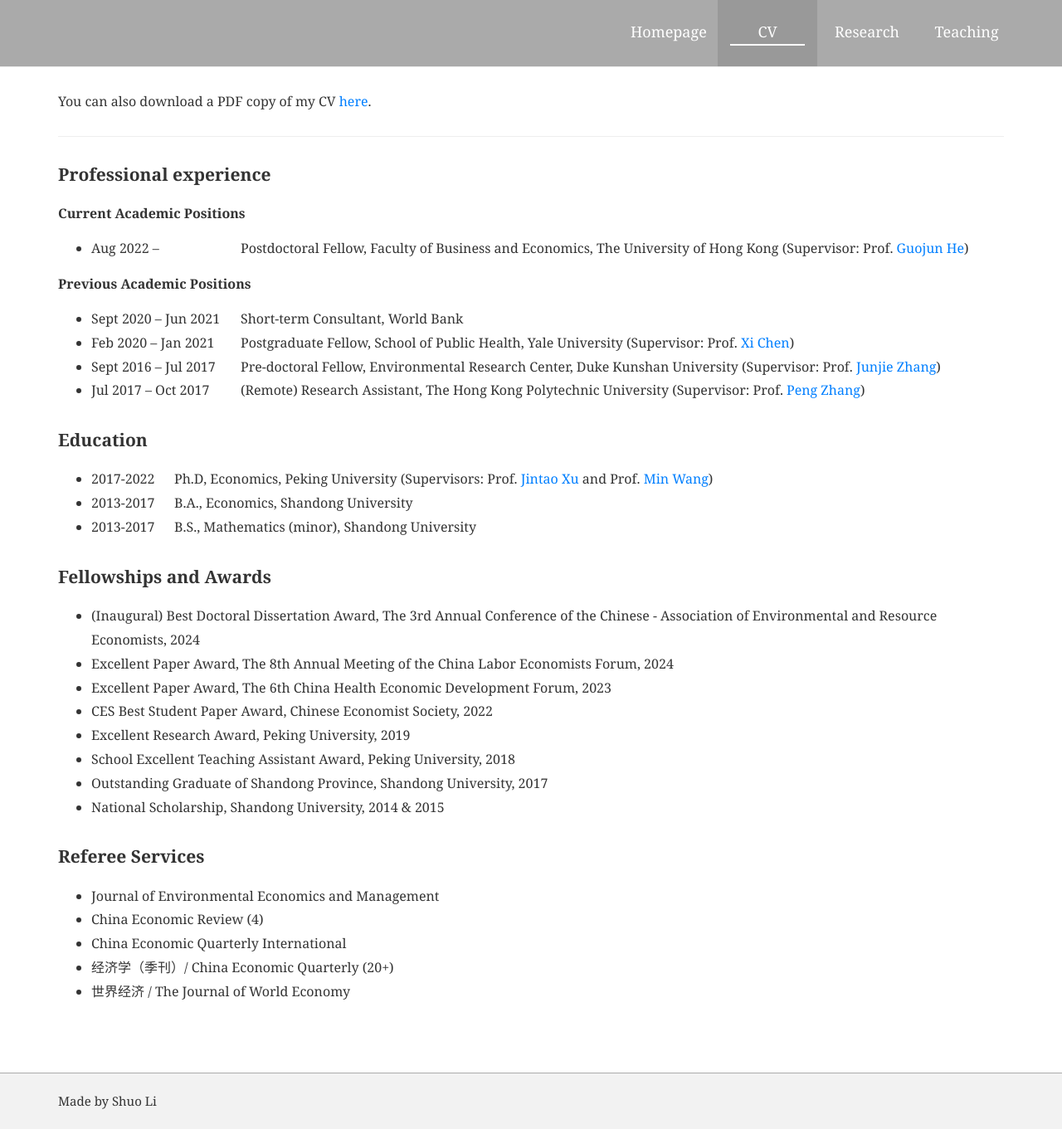
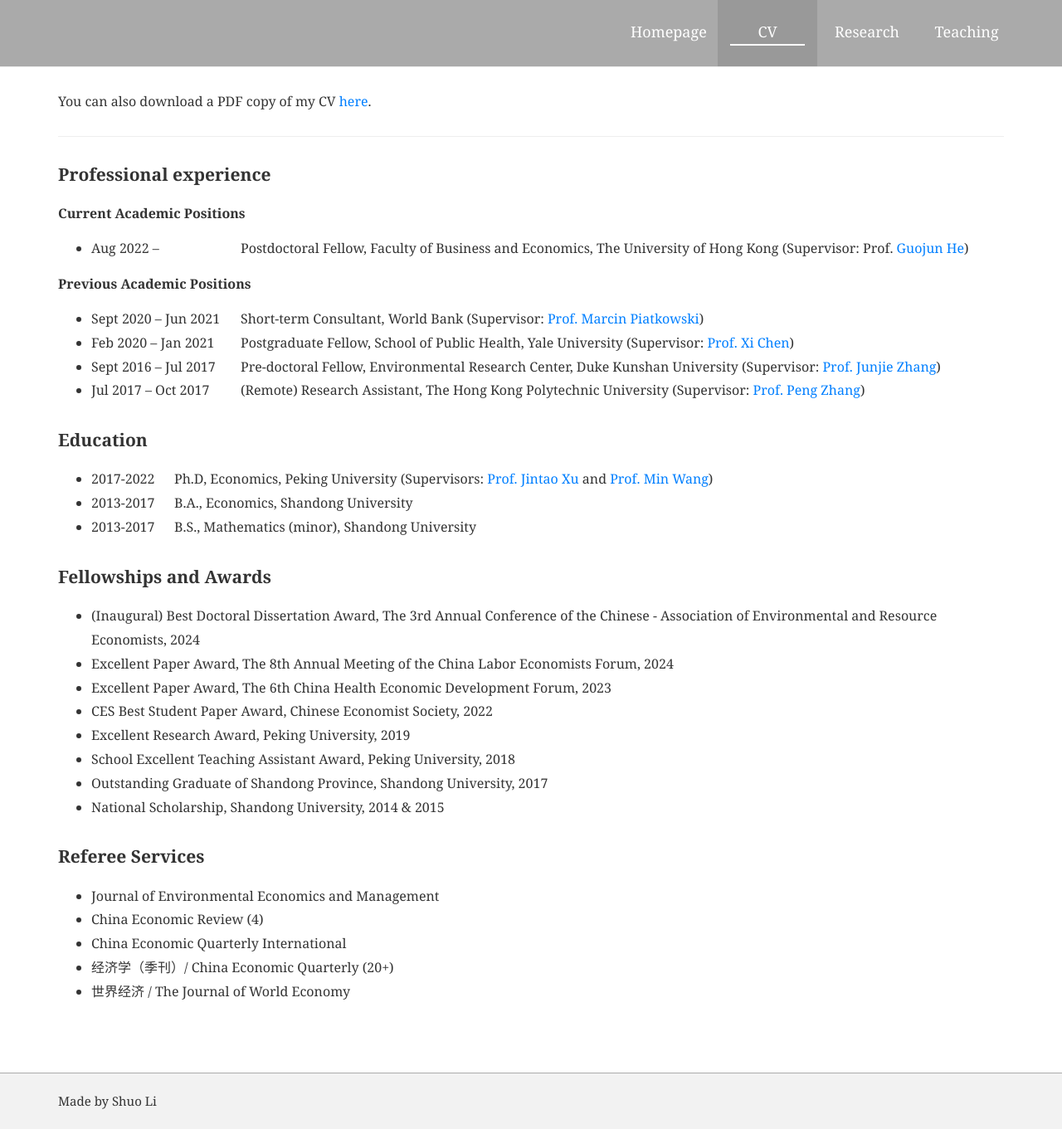
Before and after one commit to shuoliecon/shuoliecon.github.io, a Jekyll site: the page built from pages/_CV/index.md, in a window 1280 px wide. Shown: the whole page at 83% size. Built offline with Jekyll 4.4.1, drawn with Linux system fonts in a browser that asks for light colours.

Commit message:
Update index.md

```diff
--- a/pages/_CV/index.md
+++ b/pages/_CV/index.md
@@ -27,19 +27,19 @@
   <tbody>
     <tr>
       <td valign="baseline" width="220"><ul><li>Sept 2020 – Jun 2021</li></ul></td>
-      <td valign="baseline">Short-term Consultant, World Bank</td>
+      <td valign="baseline">Short-term Consultant, World Bank (Supervisor: <a href="https://blogs.worldbank.org/en/team/m/marcin-piatkowski">Prof. Marcin Piatkowski</a>)</td>
     </tr>
     <tr>
       <td valign="baseline"><ul><li>Feb 2020 – Jan 2021</li></ul></td>
-      <td valign="baseline">Postgraduate Fellow, School of Public Health, Yale University (Supervisor: Prof. <a href="https://ysph.yale.edu/profile/xi-chen/">Xi Chen</a>)</td>
+      <td valign="baseline">Postgraduate Fellow, School of Public Health, Yale University (Supervisor: <a href="https://ysph.yale.edu/profile/xi-chen/">Prof. Xi Chen</a>)</td>
     </tr>
     <tr>
       <td valign="baseline"><ul><li>Sept 2016 – Jul 2017</li></ul></td>
-      <td valign="baseline">Pre-doctoral Fellow, Environmental Research Center, Duke Kunshan University (Supervisor: Prof. <a href="https://sites.nicholas.duke.edu/junjiezhang/">Junjie Zhang</a>)</td>
+      <td valign="baseline">Pre-doctoral Fellow, Environmental Research Center, Duke Kunshan University (Supervisor: <a href="https://sites.nicholas.duke.edu/junjiezhang/">Prof. Junjie Zhang</a>)</td>
     </tr>
     <tr>
       <td valign="baseline"><ul><li>Jul 2017 – Oct 2017</li></ul></td>
-      <td valign="baseline">(Remote) Research Assistant, The Hong Kong Polytechnic University (Supervisor: Prof. <a href="https://pengzhang.weebly.com">Peng Zhang</a>)</td>
+      <td valign="baseline">(Remote) Research Assistant, The Hong Kong Polytechnic University (Supervisor: <a href="https://pengzhang.weebly.com">Prof. Peng Zhang</a>)</td>
     </tr>
   </tbody>
 </table>
@@ -51,7 +51,7 @@
   <tbody>
     <tr>
       <td valign="baseline" width="140"><ul><li>2017-2022</li></ul></td>
-      <td valign="baseline">Ph.D, Economics, Peking University (Supervisors: Prof. <a href="https://www.nsd.pku.edu.cn/szdw/qzjs/x/262188.htm">Jintao Xu</a> and Prof. <a href="https://www.nsd.pku.edu.cn/szdw/qzjs/w/262180.htm">Min Wang</a>)</td>
+      <td valign="baseline">Ph.D, Economics, Peking University (Supervisors: <a href="https://www.nsd.pku.edu.cn/szdw/qzjs/x/262188.htm">Prof. Jintao Xu</a> and <a href="https://www.nsd.pku.edu.cn/szdw/qzjs/w/262180.htm">Prof. Min Wang</a>)</td>
     </tr>
     <tr>
       <td valign="baseline"><ul><li>2013-2017</li></ul></td>
```
